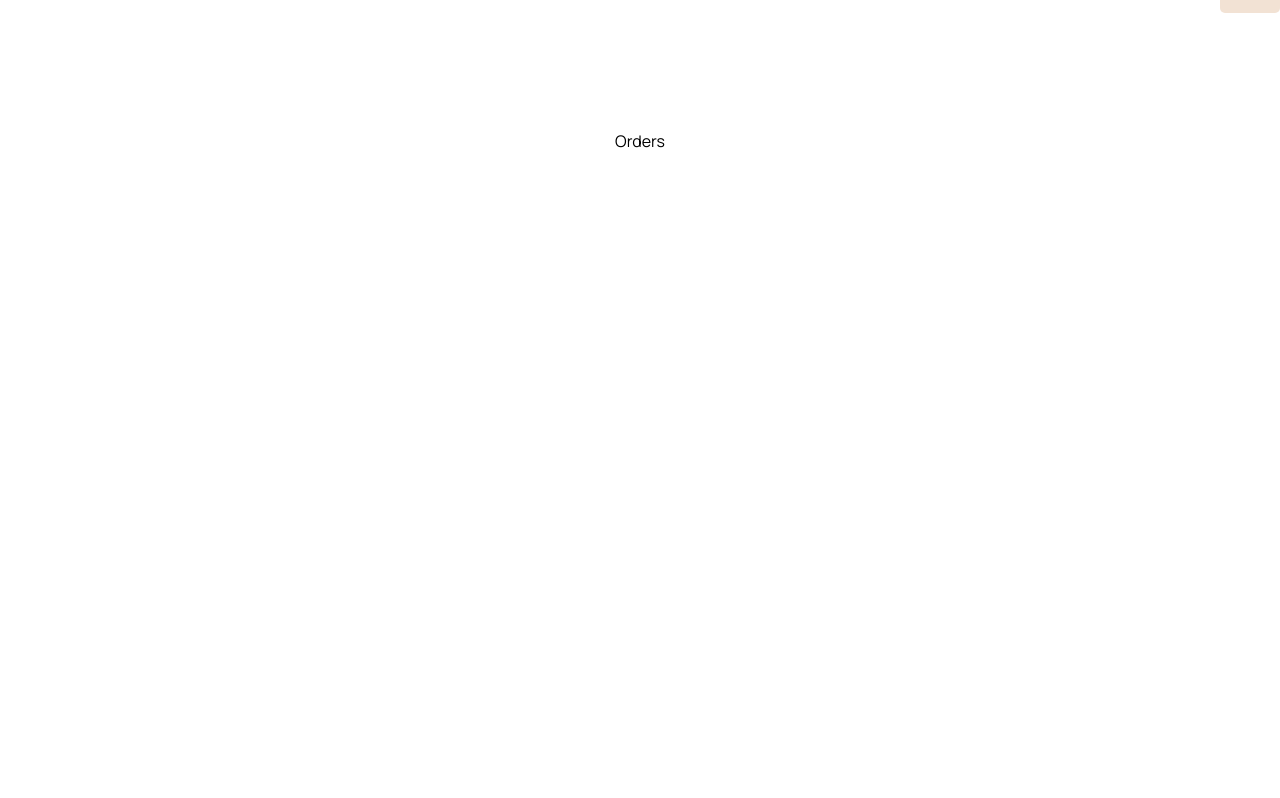
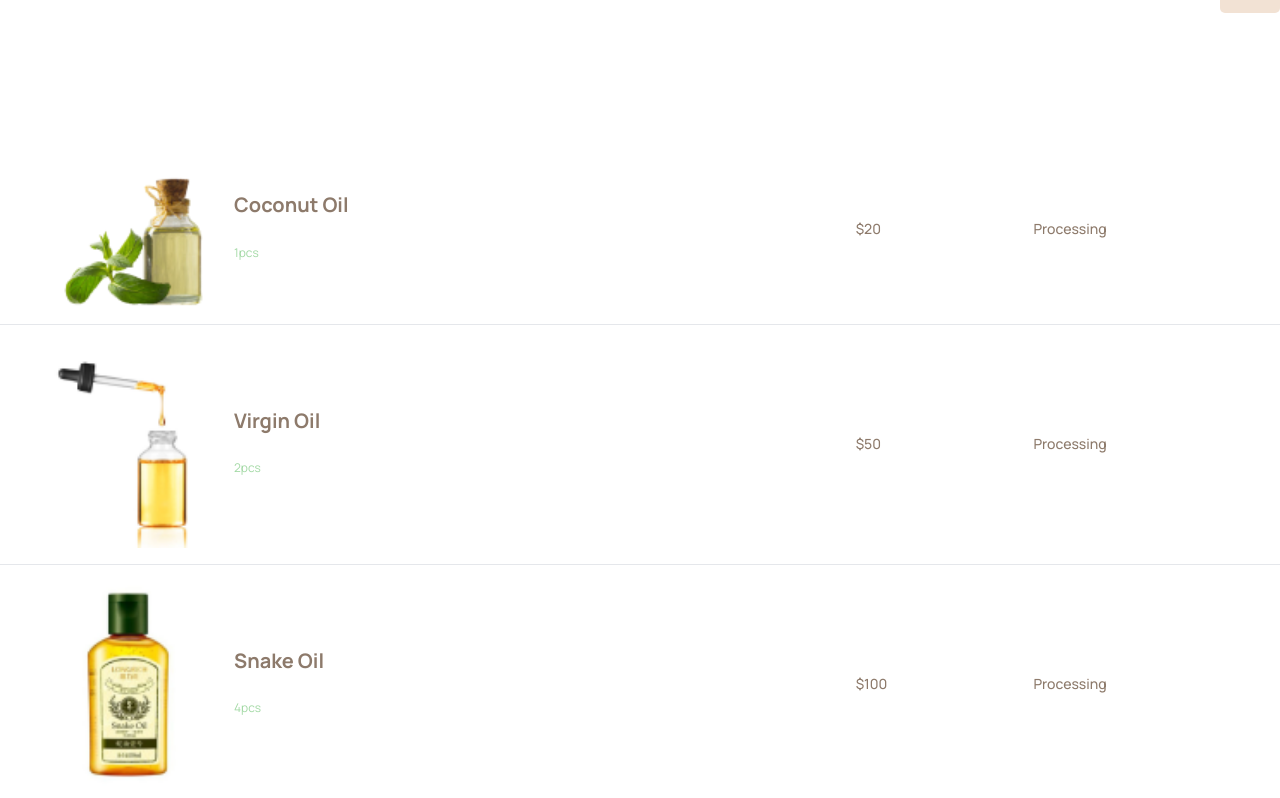
Before and after one commit to namodynamic/timbu-shop_hng, a Next.js app: page /orders in a window 1280 px wide. Shown: the part 302-1100 px from the top of the page. Built offline with nearby package versions, Linux system fonts and the light colour scheme.

Commit message:
Implement order page

```diff
--- a/app/(root)/orders/page.tsx
+++ b/app/(root)/orders/page.tsx
@@ -1,6 +1,88 @@
+import Image from "next/image";
+
 const Orders = () => {
   return (
-    <div className="flex min-h-screen flex-col items-center justify-between p-24">Orders</div>
-  )
-}
-export default Orders
+    <div className="flex flex-col min-h-screen">
+      <div className="wrapper mt-20">
+        <table className="w-full text-sm text-left ">
+          <tbody>
+            <tr className="border-b">
+              <td className="px-6 py-4 items-center flex max-sm:flex-col">
+                <Image
+                  src="/images/item6.png"
+                  alt="Product Image"
+                  width={210}
+                  height={180}
+                  className="rounded-md object-cover"
+                />
+                <div>
+                  <p className="font-manrope sm:text-[20px] text-xs font-bold sm:leading-[27.32px] text-left text-[#8D7A6B]">
+                    Coconut Oil
+                  </p>
+                  <p className="font-manrope sm:text-[12px] text-xs sm:leading-[27.32px] mt-5 text-left text-[#A3D9A5]">
+                    1pcs
+                  </p>
+                </div>
+              </td>
+              <td className="px-6 py-4 font-medium text-[#8D7A6B]">$20</td>
+
+              <td className="px-6 py-4 font-medium text-[#8D7A6B]">
+                Processing
+              </td>
+            </tr>
+
+            <tr className="border-b">
+              <td className="px-6 py-4 items-center flex max-sm:flex-col">
+                <Image
+                  src="/images/item2.png"
+                  alt="Product Image"
+                  width={210}
+                  height={180}
+                  className="rounded-md object-cover"
+                />
+                <div>
+                  <p className="font-manrope sm:text-[20px] text-xs font-bold sm:leading-[27.32px] text-left text-[#8D7A6B]">
+                    Virgin Oil
+                  </p>
+                  <p className="font-manrope sm:text-[12px] text-xs sm:leading-[27.32px] mt-5 text-left text-[#A3D9A5]">
+                    2pcs
+                  </p>
+                </div>
+              </td>
+              <td className="px-6 py-4 font-medium text-[#8D7A6B]">$50</td>
+
+              <td className="px-6 py-4 font-medium text-[#8D7A6B]">
+                Processing
+              </td>
+            </tr>
+            <tr className="border-b">
+              <td className="px-6 py-4 items-center flex max-sm:flex-col">
+                <Image
+                  src="/images/item13.png"
+                  alt="Product Image"
+                  width={210}
+                  height={180}
+                  className="rounded-md object-cover"
+                />
+                <div>
+                  <p className="font-manrope sm:text-[20px] text-xs font-bold sm:leading-[27.32px] text-left text-[#8D7A6B]">
+                    Snake Oil
+                  </p>
+                  <p className="font-manrope sm:text-[12px] text-xs sm:leading-[27.32px] mt-5 text-left text-[#A3D9A5]">
+                    4pcs
+                  </p>
+                </div>
+              </td>
+              <td className="px-6 py-4 font-medium text-[#8D7A6B]">$100</td>
+
+              <td className="px-6 py-4 font-medium text-[#8D7A6B]">
+                Processing
+              </td>
+            </tr>
+          </tbody>
+        </table>
+      </div>
+    </div>
+  );
+};
+export default Orders;
```
